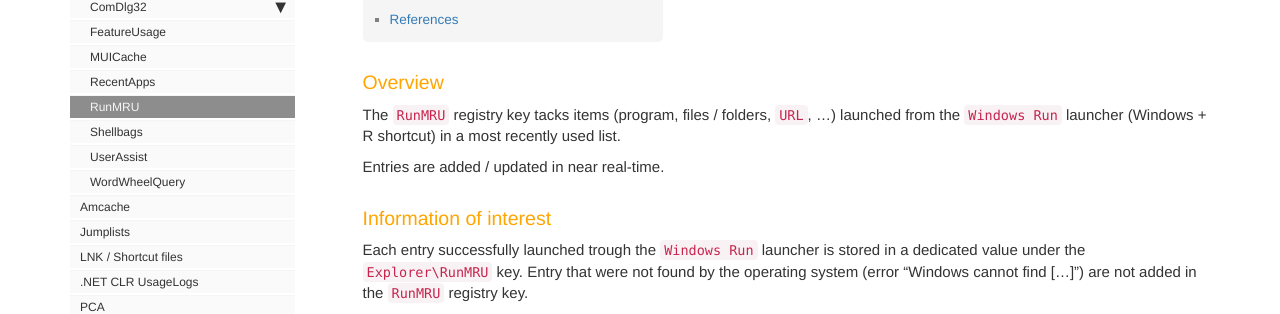
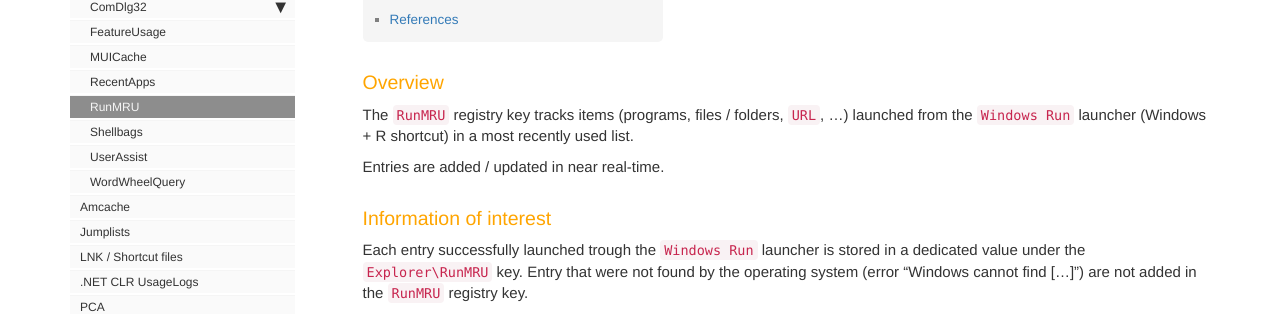
Before and after one commit to Qazeer/artefacts.help, a Jekyll site: the page built from pages/windows/registry_runmru.md, in a window 1280 px wide and 1196 px high. Shown: the part 364-678 px from the top of the window. Built offline with Jekyll 4.4.1, drawn with Linux system fonts in a browser that asks for light colours; our own code applies the rules of GitHub Pages for plain Markdown files; comment, search, counter and statistics services are not loaded.

Commit message:
[Artefact] RunMRU - fixes typo

```diff
--- a/pages/windows/registry_runmru.md
+++ b/pages/windows/registry_runmru.md
@@ -1,7 +1,7 @@
 ---
 title: Registry - RunMRU
-summary: 'The RunMRU registry tacks items launched from the Windows Run launcher (Windows + R shortcut).\n\nInformation of interest: values entered (program names, files / folders, URL, ...) in the Windows Run launcher, if associated with a successful launch.\n\nValues are ordered in a most recently used list. The timestamp of launch of the most recently launched item can thus be deduced from the last write timestamp of the registry key.'
-keywords: 'RunMRU, MRUList'
+summary: 'The RunMRU registry tracks items launched from the Windows Run launcher (Windows + R shortcut).\n\nInformation of interest: values entered (program names, files / folders, URL, ...) in the Windows Run launcher, if associated with a successful launch.\n\nValues are ordered in a most recently used list. The timestamp of launch of the most recently launched item can thus be deduced from the last write timestamp of the registry key.'
+keywords: 'RunMRU, MRU, MRUList'
 tags:
   - windows_program_execution
   - windows_files_and_folders_access
@@ -15,7 +15,7 @@ folder: windows
 
 ### Overview
 
-The `RunMRU` registry key tacks items (program, files / folders, `URL`, ...)
+The `RunMRU` registry key tracks items (programs, files / folders, `URL`, ...)
 launched from the `Windows Run` launcher (Windows + R shortcut) in a most
 recently used list.
 
```
